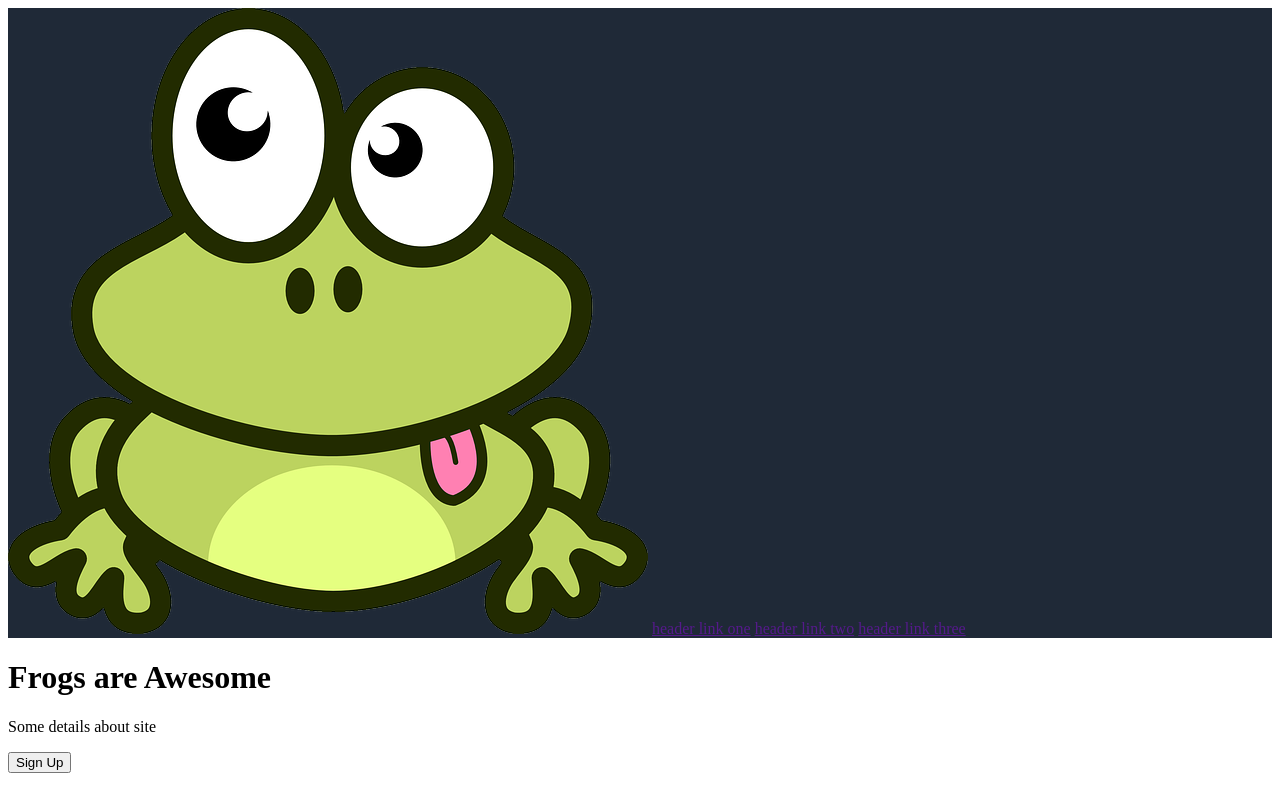
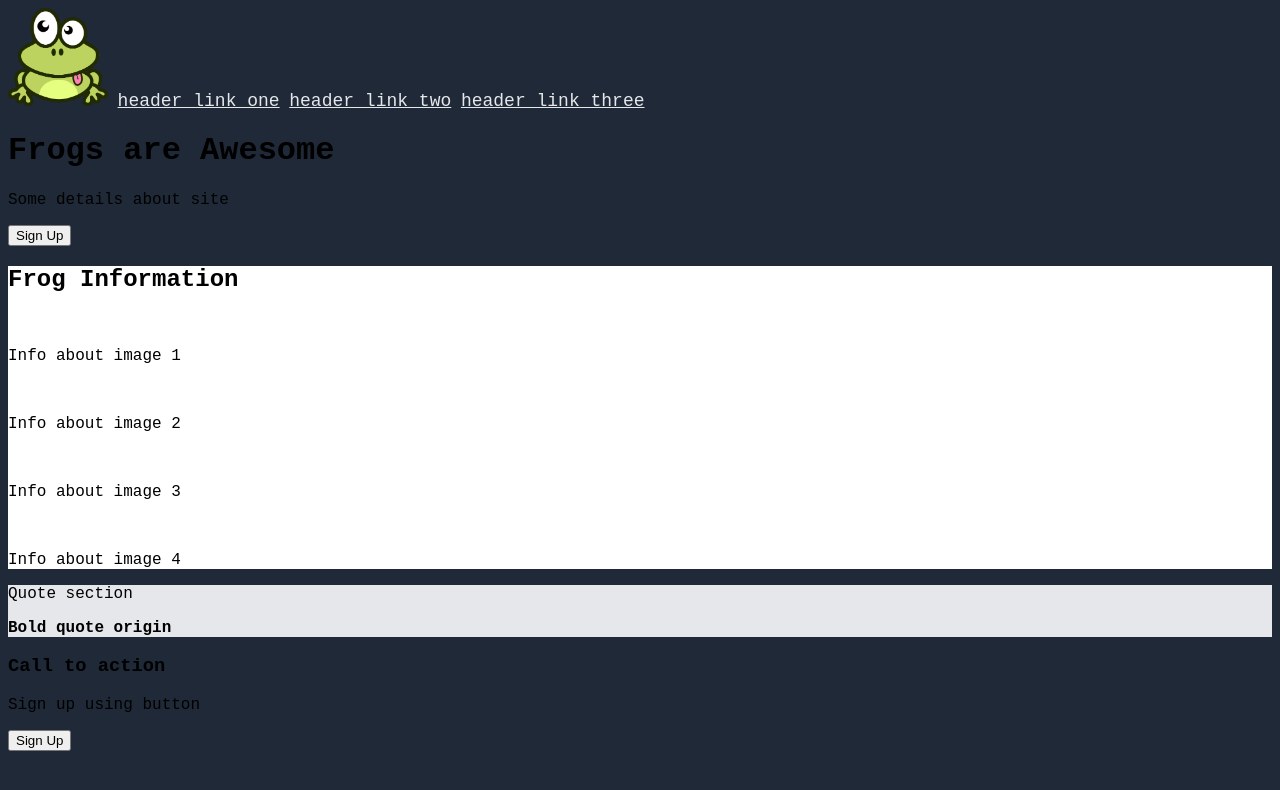
Before and after one commit to Sam-L-White/Landing-Page, a plain HTML site: page index.html in a window 1280 px wide. Shown: the top 790 px of the page. Drawn offline with Linux system fonts and the light colour scheme.

Commit message:
Add colours to sections, resize image

```diff
--- a/index.html
+++ b/index.html
@@ -3,22 +3,22 @@
 <head>
     <meta charset="UTF-8">
     <title>Frog Fan Page</title>
-    <link rel="stylesheet" href="style.css"
+    <link rel="stylesheet" href="style.css">
 </head>
 <body>
     <div class="navbar">
-        <img src="images/frog-logo.png">
-        <a href="">header link one</a>
-        <a href="">header link two</a>
-        <a href="">header link three</a>
+        <img src="images/frog-logo.png" class="logo">
+        <a href="" class="link">header link one</a>
+        <a href="" class="link">header link two</a>
+        <a href="" class="link">header link three</a>
     </div>
-    <div>
+    <div class="header">
         <h1>Frogs are Awesome</h1>
         <p>Some details about site</p>
         <button>Sign Up</button>
         <img src="" alt="">
     </div>
-    <div>
+    <div class="information">
         <h2>Frog Information</h2>
         <div>
             <img src="" alt="">
@@ -31,11 +31,11 @@
             <p>Info about image 4</p>
         </div>
     </div>
-    <div>
+    <div class="quote">
         <p>Quote section</p>
         <strong>Bold quote origin</strong>
     </div>
-    <div>
+    <div class="action">
         <h3>Call to action</h3>
         <p>Sign up using button</p>
         <button>Sign Up</button>
--- a/style.css
+++ b/style.css
@@ -1,4 +1,27 @@
+html{
+    background-color: #1F2937;
+    font-family: 'Courier New', Courier, monospace;
+
+}
 .navbar{
     flex: 1 1 0;
-    background-color: #1F2937;
+
 }
+
+.logo{
+    height: auto;
+    width: 100px;
+}
+
+.link{
+    font-size: 18px;
+    color: #E5E7EB;
+}
+
+.information{
+    background-color: white;
+}
+
+.quote{
+    background-color: #E5E7EB;
+}
```
